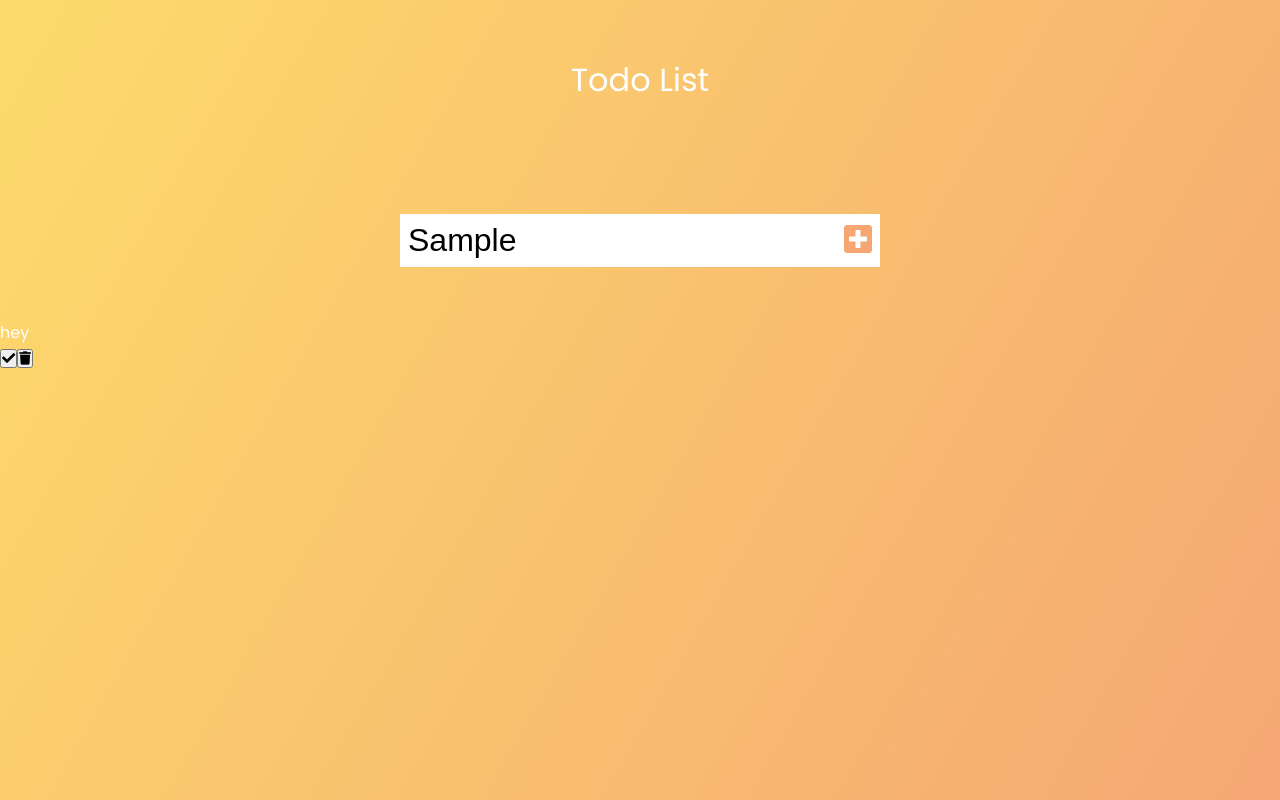
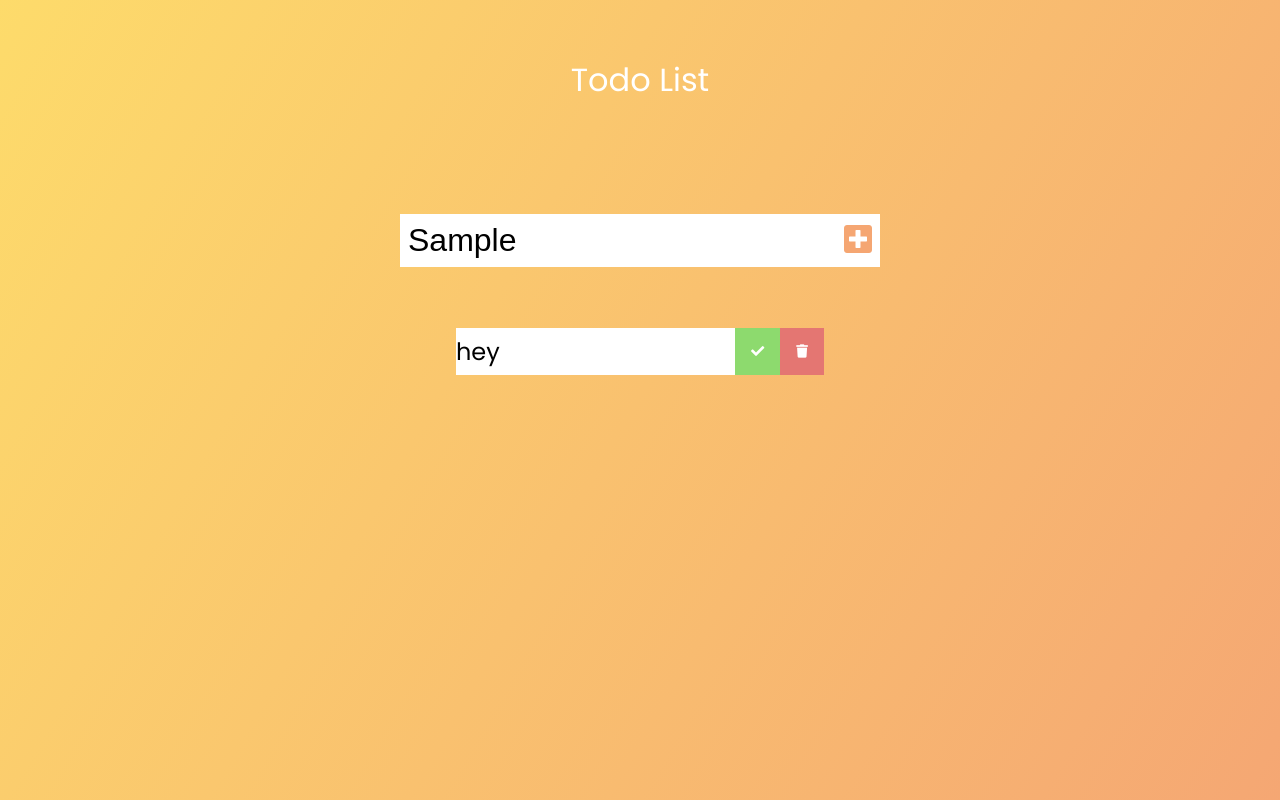
Before and after one commit to anastasiaptakh/todo-project, a plain HTML site: page index.html in a window 1280 px wide. Both pictures are taken after typing "Sample" into the empty fields and a click on the button 858 px from the left and 240 px from the top of the page. Drawn offline with Linux system fonts and the light colour scheme.

Commit message:
make todo items style

```diff
--- a/index.html
+++ b/index.html
@@ -18,7 +18,7 @@
             <i class="fas fa-plus-square"></i>
         </button>
     </form>
-    <div class="container">
+    <div class="todo-container">
         <ul class="todo-list"></ul>
     </div>
 
--- a/style.css
+++ b/style.css
@@ -37,3 +37,35 @@ form button:hover{
     color: #fff;
     background: #ee6c1655;
 }
+.todo-container{
+    display: flex;
+    justify-content: center;
+    align-items: center;
+}
+.todo-list{
+    min-width: 30%;
+    list-style: none;
+}
+.todo{
+    margin: 0.5rem;
+    background: #fff;
+    color: #000;
+    font-size: 1.5rem;
+    display: flex;
+    justify-content: space-between;
+    align-items: center;
+}
+.todo li{
+    flex: 1;
+}
+.complete-btn, .trash-btn{
+    background: #d1130d94;
+    color: #fff;
+    border: none;
+    padding: 1rem;
+    cursor: pointer;
+    font-style: 1rem;
+}
+.complete-btn{
+    background: #56c828ab;
+}
```
